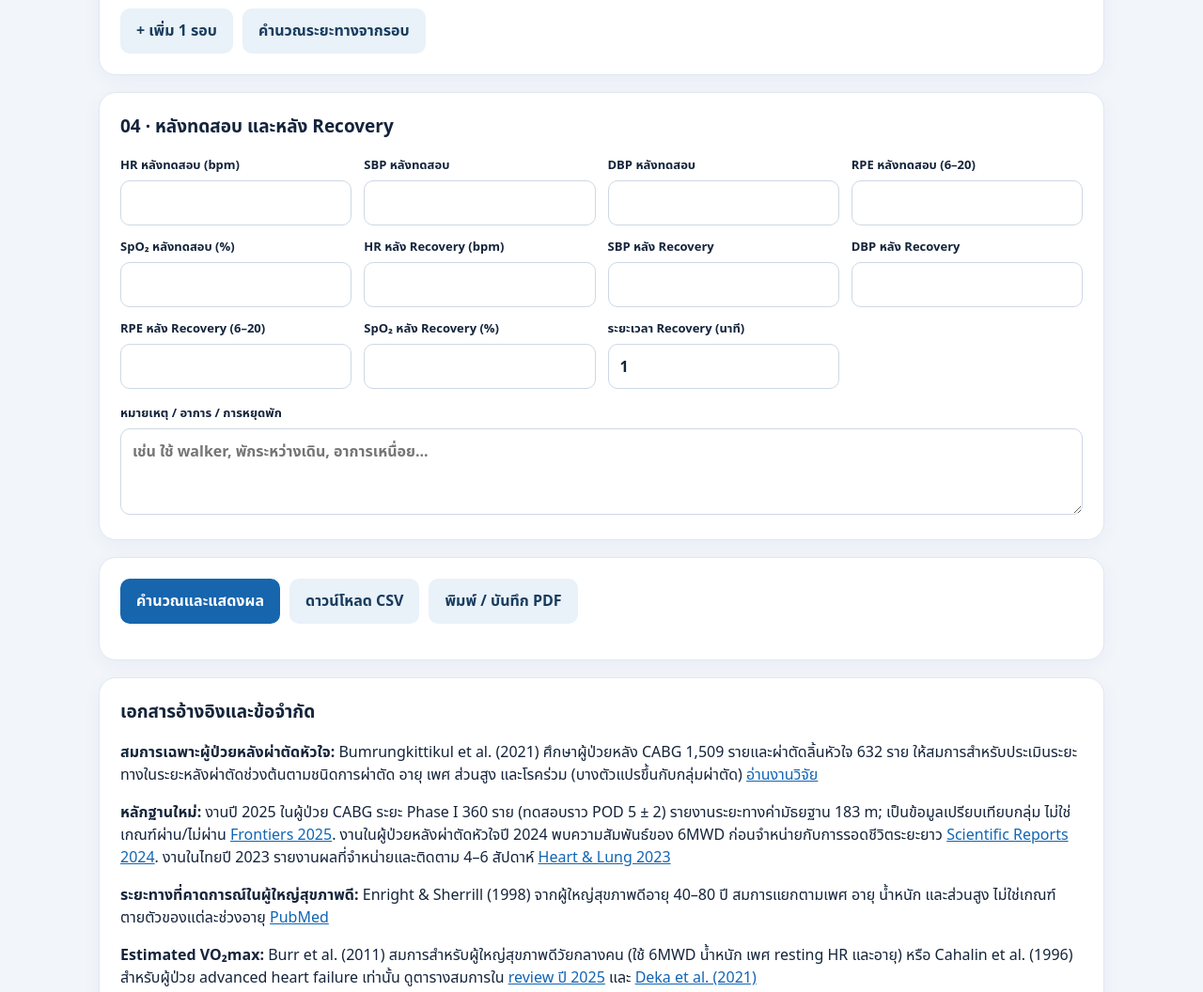
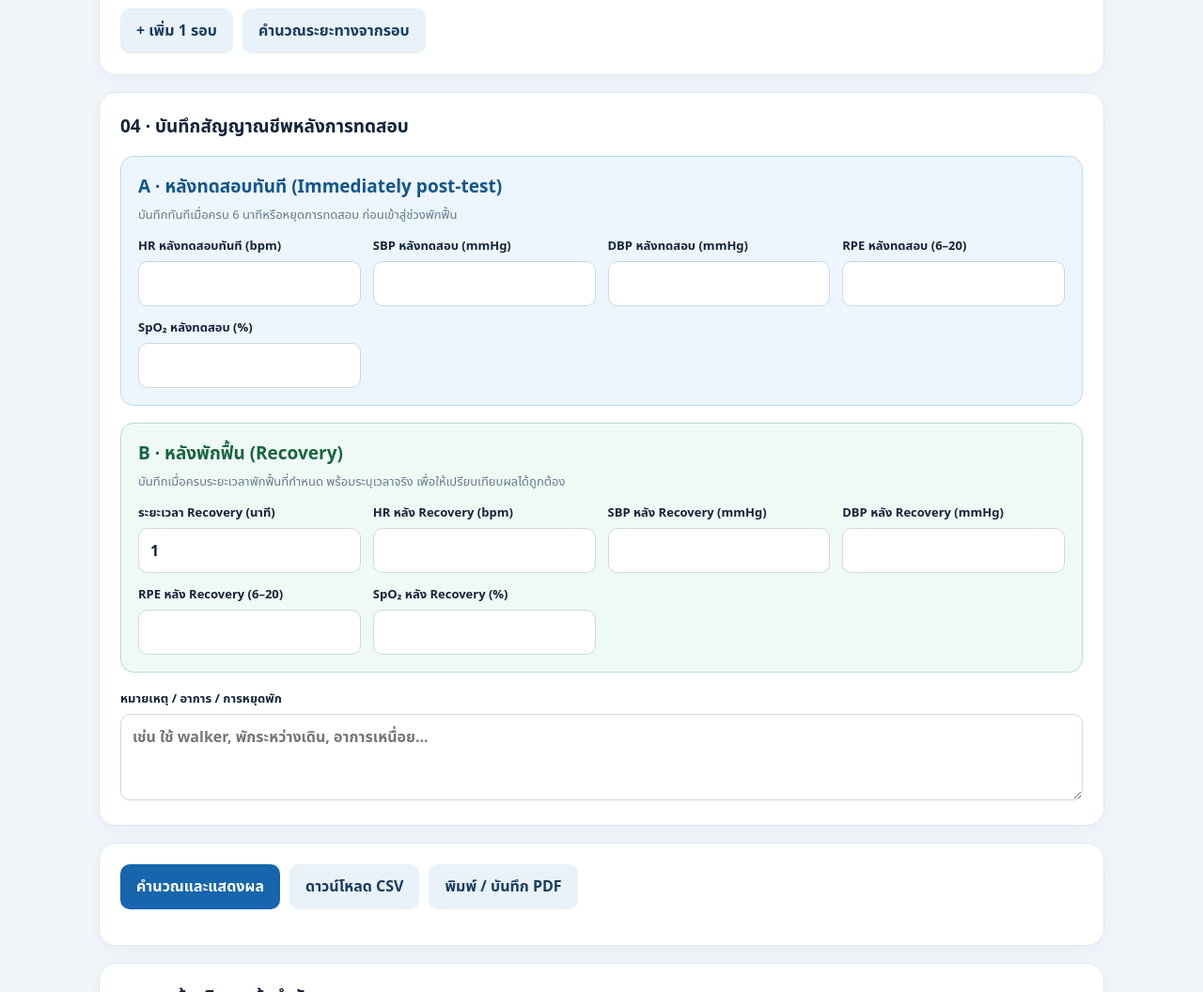
Before and after one commit to nattapatpam-ui/6mwt-clinical-calculator, a plain HTML site: page index.html in a window 1280 px wide. Shown: the part 1608-2664 px from the top of the page at 94% size. Drawn offline with Linux system fonts and the light colour scheme.

Commit message:
Separate immediate post-test and recovery vitals into distinct panels

```diff
--- a/index.html
+++ b/index.html
@@ -46,19 +46,29 @@
 <label>ระยะทางรวม (m)<input id="distance" type="number" min="0" step="0.1" placeholder="คำนวณจากรอบ หรือกรอกเอง"></label>
 </div><div class="buttons" style="margin-top:12px"><button type="button" class="secondary" id="addlap">+ เพิ่ม 1 รอบ</button><button type="button" class="secondary" id="distanceFromLaps">คำนวณระยะทางจากรอบ</button></div>
 </section>
-<section class="card"><h2>04 · หลังทดสอบ และหลัง Recovery</h2><div class="grid">
-<label>HR หลังทดสอบ (bpm)<input id="hrPost" type="number" min="0"></label>
-<label>SBP หลังทดสอบ<input id="sbpPost" type="number" min="0"></label>
-<label>DBP หลังทดสอบ<input id="dbpPost" type="number" min="0"></label>
+<section class="card"><h2>04 · บันทึกสัญญาณชีพหลังการทดสอบ</h2>
+<div style="background:#edf6ff;border:1px solid #b9daf5;border-radius:14px;padding:18px;margin-bottom:18px">
+<h2 style="color:#12568d;margin-bottom:5px">A · หลังทดสอบทันที (Immediately post-test)</h2>
+<p class="muted" style="margin-top:0">บันทึกทันทีเมื่อครบ 6 นาทีหรือหยุดการทดสอบ ก่อนเข้าสู่ช่วงพักฟื้น</p>
+<div class="grid">
+<label>HR หลังทดสอบทันที (bpm)<input id="hrPost" type="number" min="0"></label>
+<label>SBP หลังทดสอบ (mmHg)<input id="sbpPost" type="number" min="0"></label>
+<label>DBP หลังทดสอบ (mmHg)<input id="dbpPost" type="number" min="0"></label>
 <label>RPE หลังทดสอบ (6–20)<input id="rpePost" type="number" min="6" max="20"></label>
 <label>SpO₂ หลังทดสอบ (%)<input id="spoPost" type="number" min="0" max="100"></label>
+</div></div>
+<div style="background:#f0faf5;border:1px solid #b6dfc9;border-radius:14px;padding:18px">
+<h2 style="color:#176545;margin-bottom:5px">B · หลังพักฟื้น (Recovery)</h2>
+<p class="muted" style="margin-top:0">บันทึกเมื่อครบระยะเวลาพักฟื้นที่กำหนด พร้อมระบุเวลาจริง เพื่อให้เปรียบเทียบผลได้ถูกต้อง</p>
+<div class="grid">
+<label>ระยะเวลา Recovery (นาที)<input id="recoveryTime" type="number" min="0" step="0.5" value="1"></label>
 <label>HR หลัง Recovery (bpm)<input id="hrRec" type="number" min="0"></label>
-<label>SBP หลัง Recovery<input id="sbpRec" type="number" min="0"></label>
-<label>DBP หลัง Recovery<input id="dbpRec" type="number" min="0"></label>
+<label>SBP หลัง Recovery (mmHg)<input id="sbpRec" type="number" min="0"></label>
+<label>DBP หลัง Recovery (mmHg)<input id="dbpRec" type="number" min="0"></label>
 <label>RPE หลัง Recovery (6–20)<input id="rpeRec" type="number" min="6" max="20"></label>
 <label>SpO₂ หลัง Recovery (%)<input id="spoRec" type="number" min="0" max="100"></label>
-<label>ระยะเวลา Recovery (นาที)<input id="recoveryTime" type="number" min="0" step="0.5" value="1"></label>
-</div><label style="margin-top:16px">หมายเหตุ / อาการ / การหยุดพัก<textarea id="notes" rows="3" placeholder="เช่น ใช้ walker, พักระหว่างเดิน, อาการเหนื่อย..."></textarea></label>
+</div></div>
+<label style="margin-top:18px">หมายเหตุ / อาการ / การหยุดพัก<textarea id="notes" rows="3" placeholder="เช่น ใช้ walker, พักระหว่างเดิน, อาการเหนื่อย..."></textarea></label>
 </section>
 <section class="card"><div class="buttons"><button id="calculate" type="button">คำนวณและแสดงผล</button><button id="csv" class="secondary" type="button">ดาวน์โหลด CSV</button><button id="print" class="secondary" type="button">พิมพ์ / บันทึก PDF</button></div><p id="error" style="color:#b72e2e" role="alert"></p></section>
 <section class="card hidden" id="result"><h2>05 · ผลการทดสอบ</h2><div id="metrics" class="grid"></div>
```
